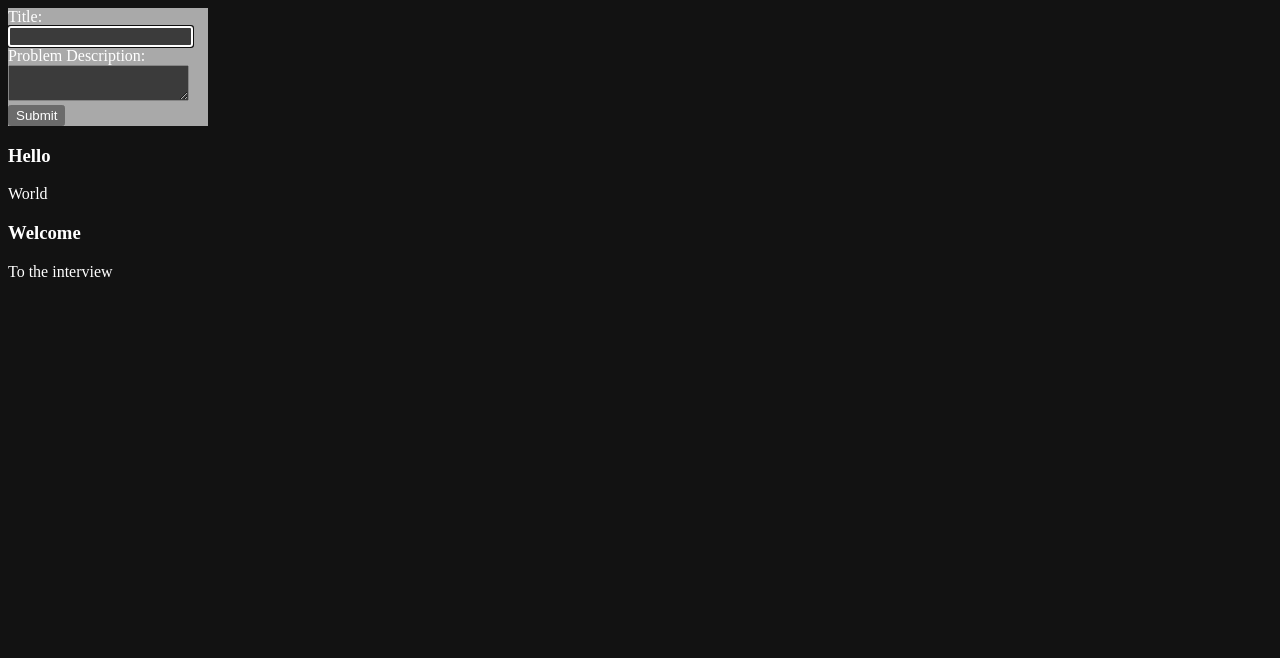
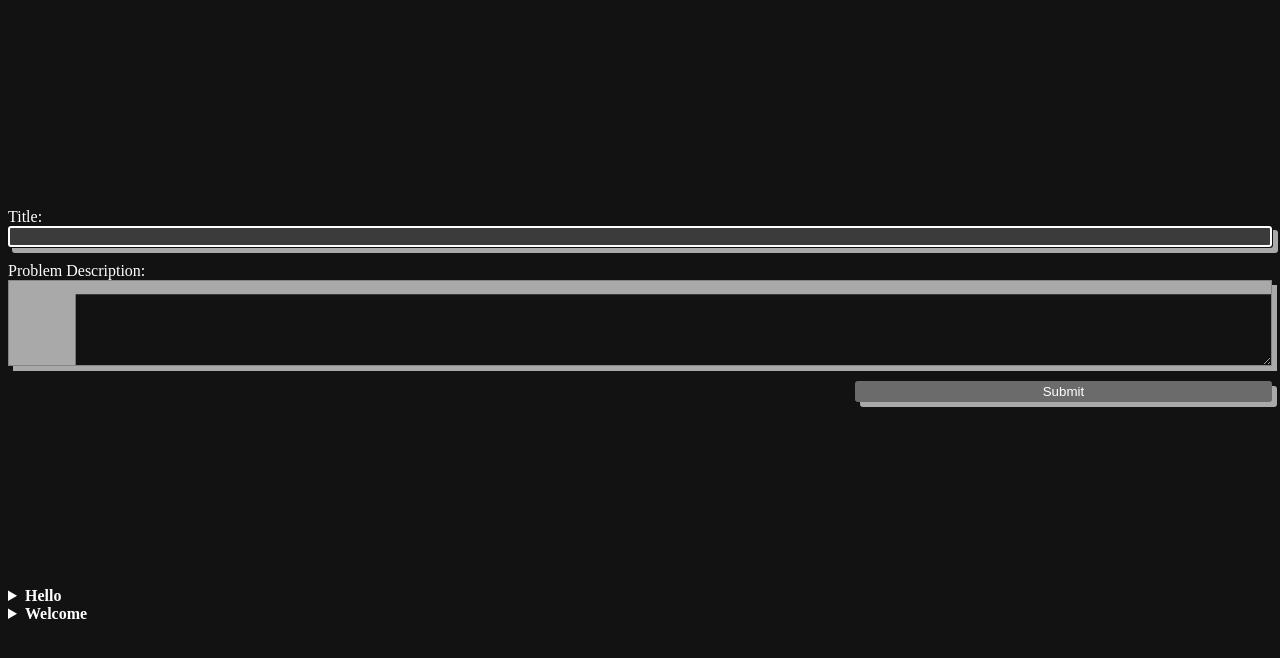
Before and after one commit to coltossoff/AngularSignalsDemo, an Angular app: page / in a window 1280 px wide. Shown: the top 658 px of the page. Built offline with nearby package versions, Linux system fonts and the light colour scheme.

Commit message:
adding grid, form no longer looks like complete shit

```diff
--- a/src/app/app.component.html
+++ b/src/app/app.component.html
@@ -1,7 +1,20 @@
-<router-outlet></router-outlet>
-
-<app-entry-form></app-entry-form>
-
-<div class="list">
-        <app-entry-item *ngFor="let e of service.entries()" [title]="e.title" [descr]="e.descr"></app-entry-item>
+<div class="container">
+        <div class="row">
+                <div class="column"></div>
+                <div class="column"><router-outlet></router-outlet></div>
+                <div class="column"></div>
+        </div>
+        <div class="row">
+                <div class="column"></div>
+                <div class="column"><app-entry-form></app-entry-form></div>
+                <div class="column"></div>
+        </div>
+        <div class="row">
+                <div class="column"></div>
+                <div class="column list">
+                        <app-entry-item *ngFor="let e of service.entries()" [title]="e.title"
+                                [descr]="e.descr"></app-entry-item>
+                </div>
+                <div class="column"></div>
+        </div>
 </div>
--- a/src/app/components/entry-item/entry-item.component.html
+++ b/src/app/components/entry-item/entry-item.component.html
@@ -1,2 +1,4 @@
-<h3 style="font-weight: bolder;">{{title()}}</h3>
-<p>{{descr()}}</p>
+<details>
+    <summary>{{title()}}</summary>
+    <p>{{descr()}}</p>
+</details>
--- a/src/app/components/form/entry-form/entry-form.component.css
+++ b/src/app/components/form/entry-form/entry-form.component.css
@@ -0,0 +1,27 @@
+form {
+    display: grid;
+    padding-top: -10px;
+}
+
+textarea {
+    height: 5rem;
+    box-shadow: inset 5em 1em darkgray;
+    filter: drop-shadow(5px 5px darkgray)
+}
+
+input {
+    filter: drop-shadow(5px 5px darkgray)
+}
+
+.submit {
+    float: right;
+    width: 33%;
+}
+
+label {
+    margin-top: 15px;
+}
+
+span.row {
+    margin-top: 15px;
+}
--- a/src/app/components/form/entry-form/entry-form.component.html
+++ b/src/app/components/form/entry-form/entry-form.component.html
@@ -1,9 +1,7 @@
-<div style="background-color: darkgray; display: block; width: 200px;">
 <form (submit)="add()" [formGroup]="newEntry">
     <label for="title">Title:</label>
     <input type="text" formControlName="title" name="title" autofocus id="title">
     <label for="descr">Problem Description:</label>
     <textarea formControlName="descr" name="descr"></textarea>
-        <input type="submit">
+    <span class="row"><input class="submit" type="submit"></span>
 </form>
-</div>
--- a/src/styles.css
+++ b/src/styles.css
@@ -2,3 +2,22 @@
 html {
     color-scheme: dark;
 }
+
+app-root {
+    border-color: red;
+    border-width: 5px;
+}
+
+.container {
+    min-height: 100dvh;
+    display: grid;
+    grid-template-columns: auto, 2fr auto;
+    grid-template-rows: auto, auto, 1fr;
+}
+
+.cell {
+
+}
+summary {
+    font-weight: bolder;
+}
```
Lines whose indentation alone changed are shown as unchanged.
